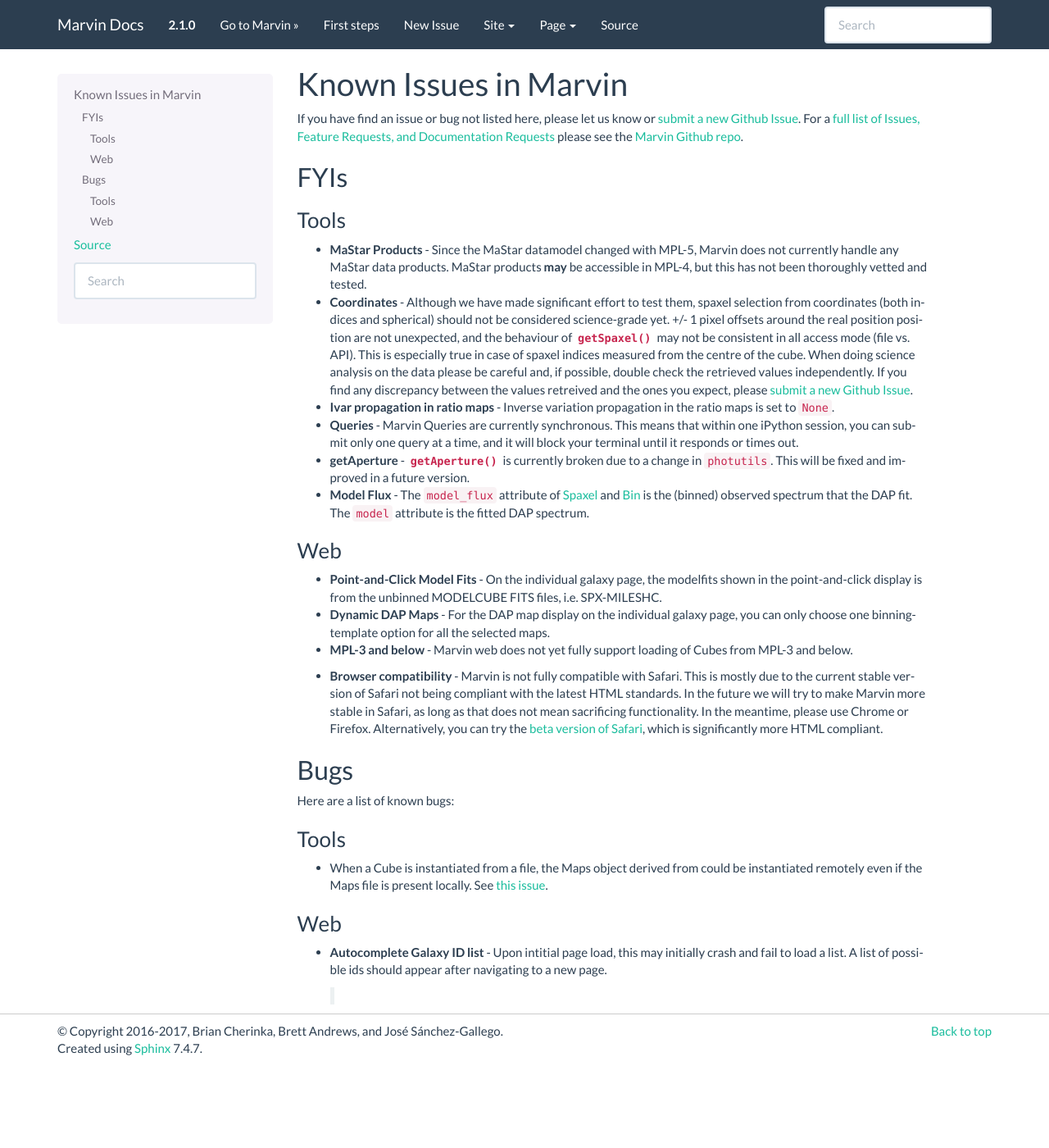
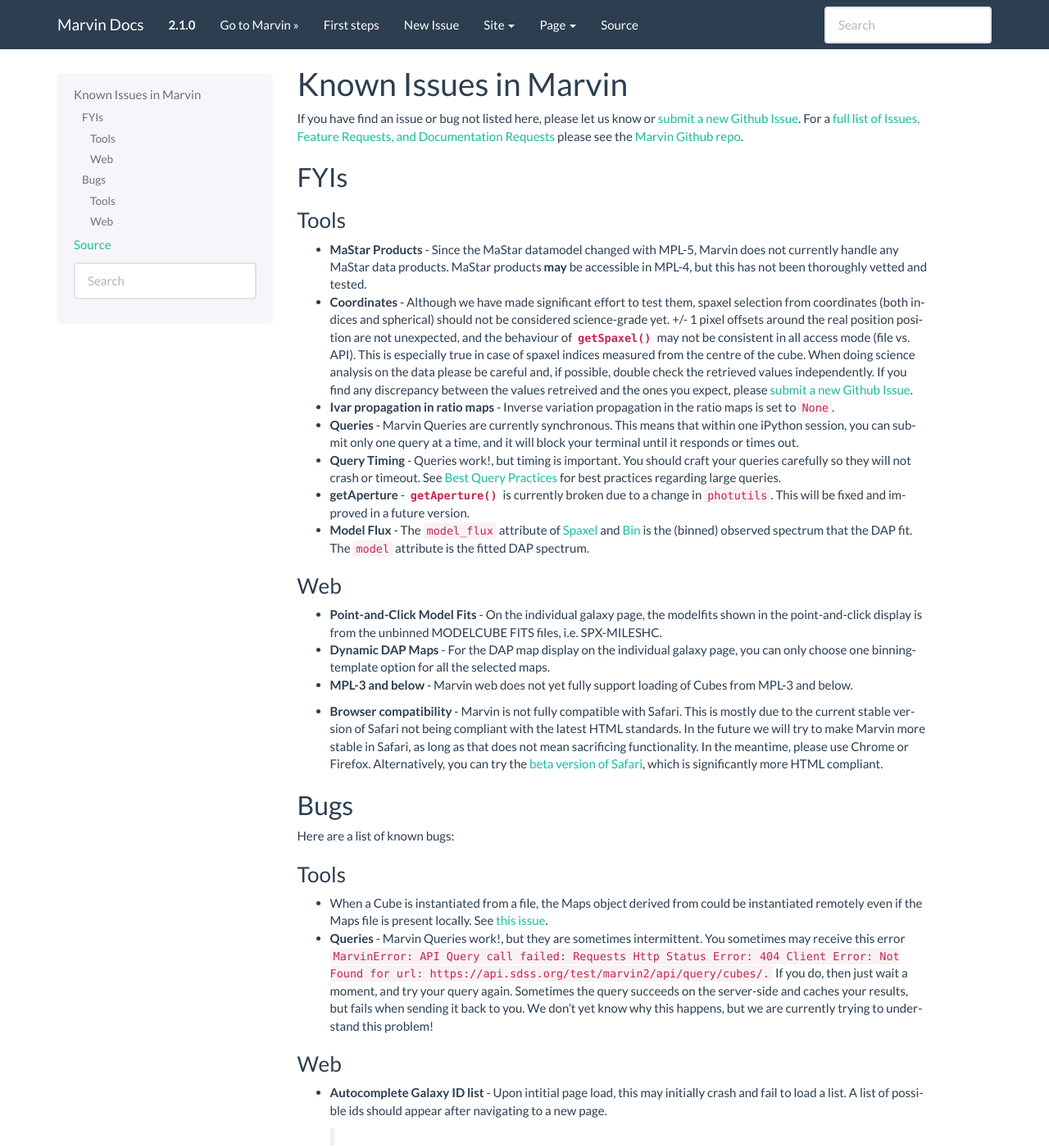
Before and after one commit to sdss/marvin, a Sphinx documentation site: the page built from docs/sphinx/known_issues.rst, in a window 1280 px wide and 1400 px high. Shown: the whole window at 82% size. Built offline with Sphinx 7.4.7, drawn with Linux system fonts in a browser that asks for light colours; pages that are not in the unit, such as notebooks, are missing from menus; the version number is read from the project's files by our own code.

Commit message:
tweaks to known_issues docs

```diff
--- a/docs/sphinx/known_issues.rst
+++ b/docs/sphinx/known_issues.rst
@@ -19,6 +19,8 @@
 * **Ivar propagation in ratio maps** - Inverse variation propagation in the ratio maps is set to ``None``.
 
 * **Queries** - Marvin Queries are currently synchronous.  This means that within one iPython session, you can submit only one query at a time, and it will block your terminal until it responds or times out.
+
+* **Query Timing** - Queries work!, but timing is important.  You should craft your queries carefully so they will not crash or timeout.  See :ref:`marvin-query-practice` for best practices regarding large queries.
 
 * **getAperture** - :func:`~marvin.tools.cube.Cube.getAperture()` is currently broken due to a change in ``photutils``. This will be fixed and improved in a future version.
 
@@ -52,6 +54,8 @@
 
 * When a Cube is instantiated from a file, the Maps object derived from could be instantiated remotely even if the Maps file is present locally. See `this issue <https://github.com/sdss/marvin/issues/40>`_.
 
+* **Queries** - Marvin Queries work!, but they are sometimes intermittent.  You sometimes may receive this error ``MarvinError: API Query call failed: Requests Http Status Error: 404 Client Error: Not Found for url: https://api.sdss.org/test/marvin2/api/query/cubes/.``  If you do, then just wait a moment, and try your query again.  Sometimes the query succeeds on the server-side and caches your results, but fails when sending it back to you.  We don't yet know why this happens, but we are currently trying to understand this problem!
+
 Web
 ^^^
 
```
